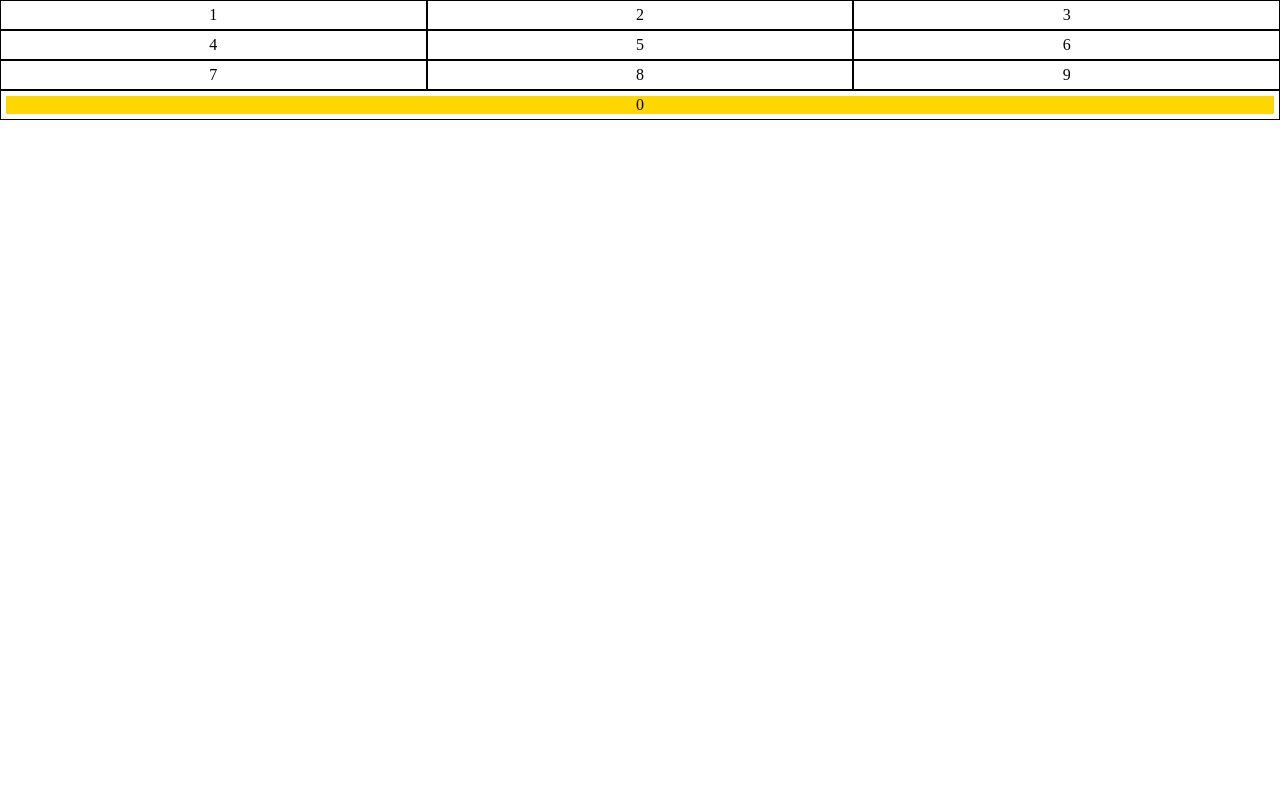
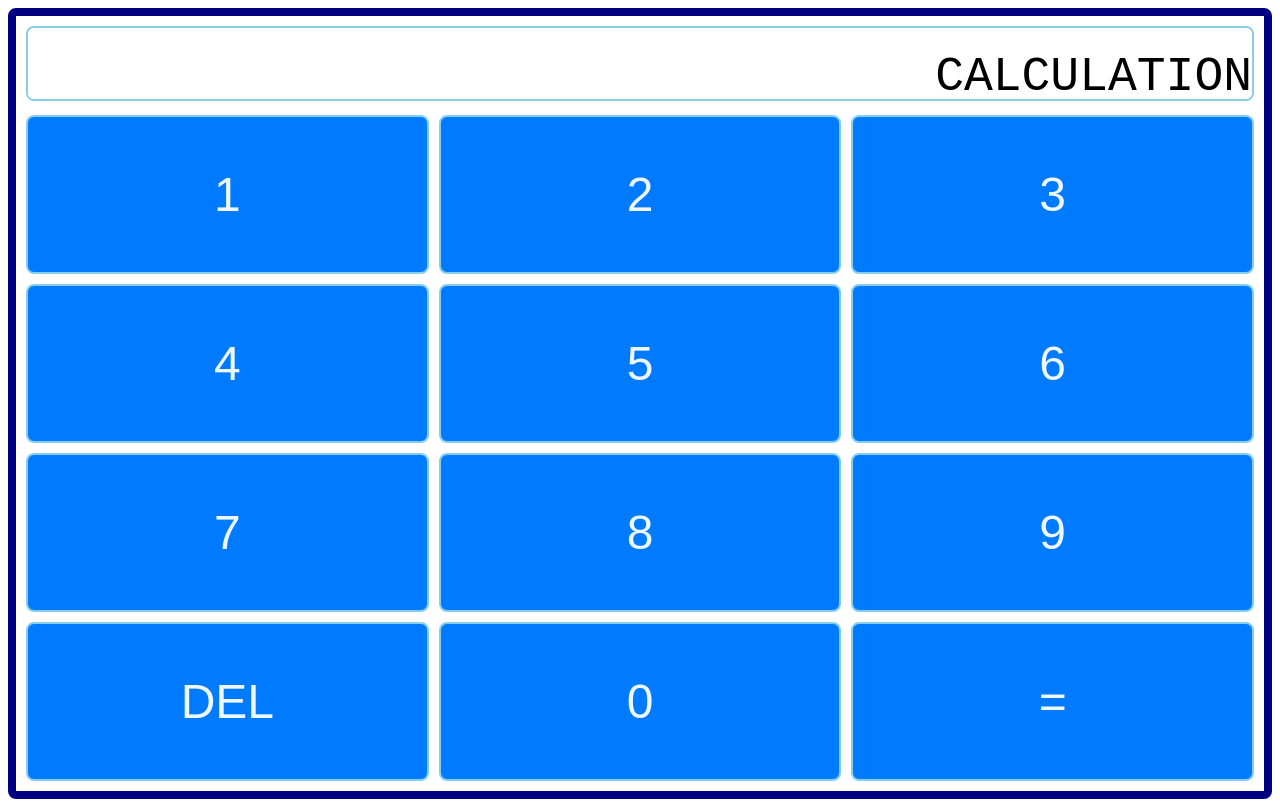
Before and after one commit to Mahkxai/Calculator-Game, a plain HTML site: page index.html in a window 1280 px wide. Drawn offline with Linux system fonts and the light colour scheme.

Commit message:
Finished UI for static numpad and result LCD

```diff
--- a/index.html
+++ b/index.html
@@ -7,17 +7,25 @@
     <title>I N S P I R E D</title>
  </head>
  <body>
-    <div class="flex-container">
-        <div class="flex-item"><div id="one">1</div></div>
-        <div class="flex-item"><div id="two">2</div></div>
-        <div class="flex-item"><div id="three">3</div></div>
-        <div class="flex-item"><div id="four">4</div></div>
-        <div class="flex-item"><div id="five">5</div></div>
-        <div class="flex-item"><div id="six">6</div></div>
-        <div class="flex-item"><div id="seven">7</div></div>
-        <div class="flex-item"><div id="eight">8</div></div>
-        <div class="flex-item"><div id="nine">9</div></div>
-        <div class="flex-item"><div id="ten">0</div></div>
+      <div class="flex-container">
+         <div class="flex-item">
+            <div id="last-result"></div>
+            <div id="input"><textarea>CALCULATION</textarea></div>
+         </div>
+
+         <div class="flex-item"><button id="one">1</button></div>
+         <div class="flex-item"><button id="two">2</button></div>
+         <div class="flex-item"><button id="three">3</button></div>
+         <div class="flex-item"><button id="four">4</button></div>
+         <div class="flex-item"><button id="five">5</button></div>
+         <div class="flex-item"><button id="six">6</button></div>
+         <div class="flex-item"><button id="seven">7</button></div>
+         <div class="flex-item"><button id="eight">8</button></div>
+         <div class="flex-item"><button id="nine">9</button></div>
+         <div class="flex-item"><button id="del">DEL</button></div>
+         <div class="flex-item"><button id="zero">0</button></div>
+         <div class="flex-item"><button id="equals">=</button></div>
+      </div>
     <script src="main.js"></script>
  </body>
  </html>
--- a/main.css
+++ b/main.css
@@ -1,26 +1,50 @@
-* {
-    margin: 0;
-    padding: 0;
-    box-sizing: border-box;
-}
+.flex-container {
+    display: flex;
+    flex-flow: row wrap;
+    gap: 10px;
 
-.flex-container {
-    margin: 0 auto;
-    display: flex;
+    padding: 10px;
 
-    flex-direction: row;
-    flex-wrap: wrap;
-    justify-content: space-evenly;
+    border: 8px solid navy;
+    border-radius: 8px;
 }
 
 .flex-item {
-    padding: 5px;
-    text-align: center;
-    border: 1px solid black;
-
-    flex: 1 0 30%;
+    flex: 1 calc(33.33% - 10px);
 }
 
-.flex-item #ten {
-    background: gold;
+.flex-item button {
+    background-color: #007bff;
+    color: aliceblue;
+    cursor: pointer;
+
+    width: 100%;
+    padding: 50px;
+
+    font-size: 48px;
+
+    border: 2px solid skyblue;
+    border-radius: 8px;
 }
+
+.flex-item:first-child {
+    flex: 1 100%;
+    flex-direction: column;
+}
+
+#input > textarea {
+    resize: none; /* Prevent resizing of the textarea */
+    box-sizing: border-box;  /* Makes width include border and padding */
+
+    /* Screen sizing: 5, 12, 5, 48, 5 */
+    height: 75px;
+    width: 100%;
+    padding: 22px 0 0 0;
+    margin: 0;
+
+    font-size: 48px;
+    text-align: right;
+
+    border: 2px solid skyblue;
+    border-radius: 8px;
+}
```
